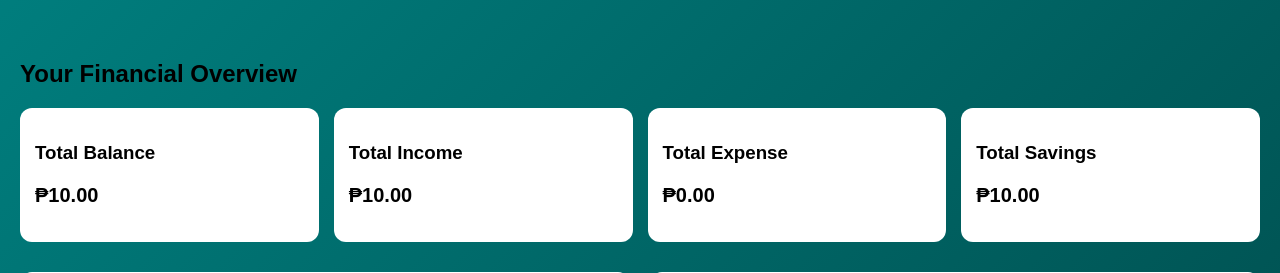
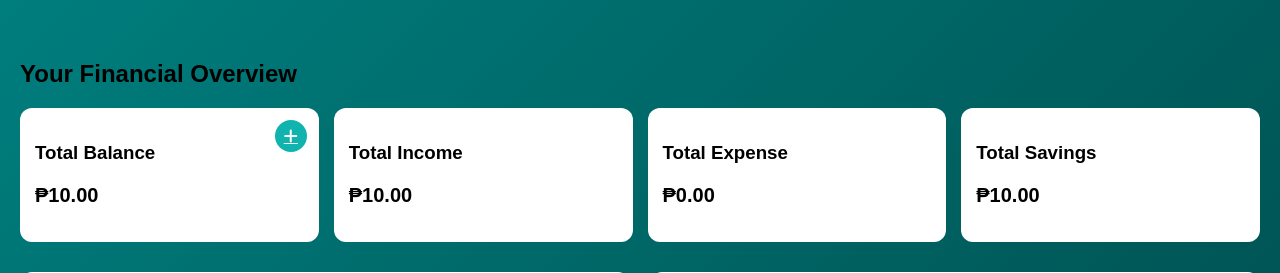
Before and after one commit to profkierth/SE-ProjectFinWise, a PHP site: page /dashboard.php in a window 1280 px wide. Shown: the part 102-375 px from the top of the page. Run offline with PHP 8.4, Linux system fonts and the light colour scheme; the visitor is signed in with stand-in values (Sample User, id 1); tables that the repository leaves empty or names only in its code hold one stand-in row (values such as "Sample post").

Commit message:
Update dashboard.php

```diff
--- a/FinWise/dashboard.php
+++ b/FinWise/dashboard.php
@@ -30,6 +30,11 @@ $stmt = $conn->prepare("
 $stmt->bind_param("i", $user_id);
 $stmt->execute();
 $expense = $stmt->get_result()->fetch_assoc()['total'];
+
+$stmt = $conn->prepare("SELECT IFNULL(SUM(amount),0) total FROM balances WHERE user_id = ?");
+$stmt->bind_param("i", $user_id);
+$stmt->execute();
+$manualBalance = $stmt->get_result()->fetch_assoc()['total'];
 
 $balance = $income - $expense;
 $savings = $balance > 0 ? $balance : 0;
@@ -149,8 +154,26 @@ $recentTransactions = $recentStmt->get_result();
             background: #fff;
             border-radius: 12px;
             padding: 15px;
+            position: relative;
         }
-
+    .add-balance-btn{
+        position:absolute;
+        top:12px;
+        right:12px;
+        background:#10b3ad;
+        color:#fff;
+        border:none;
+        border-radius:50%;
+        width:32px;
+        height:32px;
+        display:flex;
+        align-items:center;
+        justify-content:center;
+        cursor:pointer
+    }
+    .add-balance-btn:hover{
+        background:#0e9c97
+    }
         .amount {
             font-size: 20px;
             font-weight: bold;
@@ -321,6 +344,9 @@ $recentTransactions = $recentStmt->get_result();
 
     <div class="summary-grid">
         <div class="summary-card">
+                <a href="add_balance.php" class="add-balance-btn" title="Add Balance">
+                    <i class="fa-solid fa-plus"></i>
+                </a>
             <h3>Total Balance</h3>
             <p class="amount">₱<?= number_format($balance,2) ?></p>
         </div>
```
